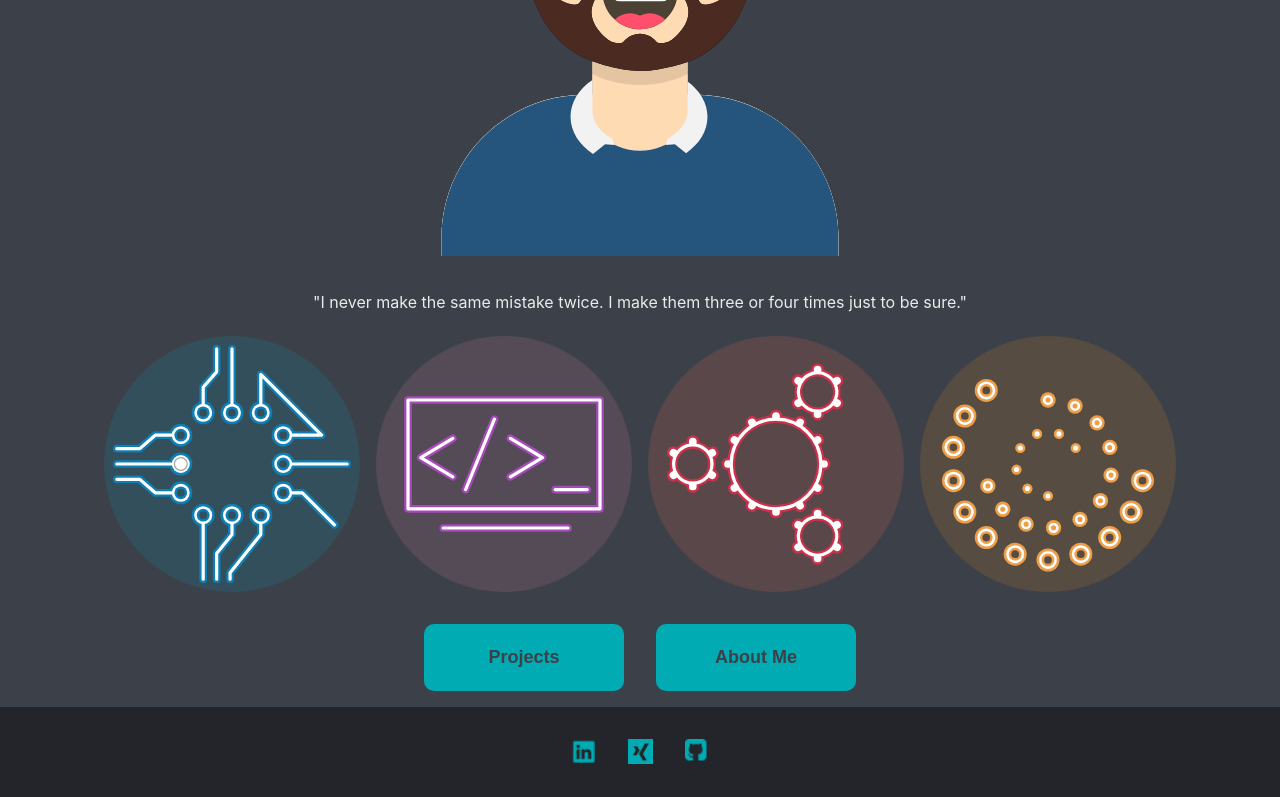
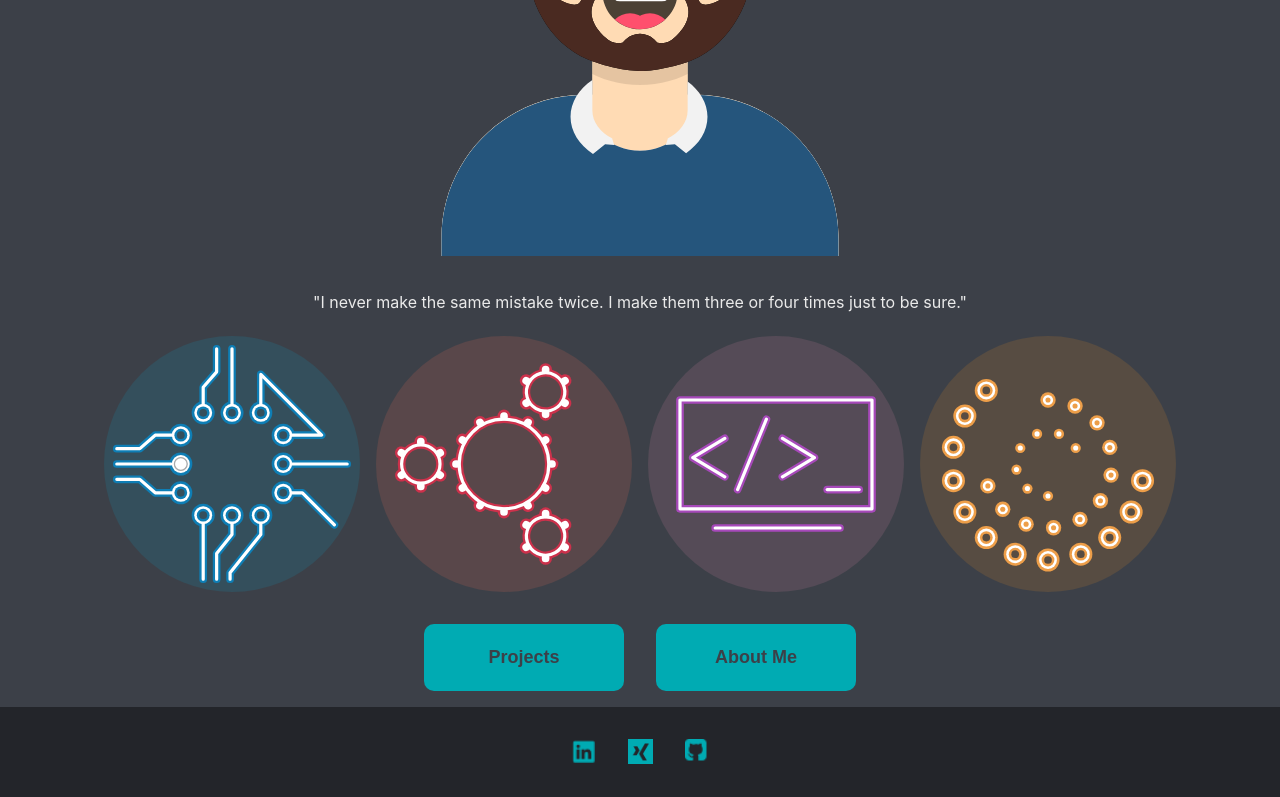
Before and after one commit to cgrundman/christian-grundman-website, a React (Create React App) app: page / in a window 1280 px wide. Shown: the part 438-1235 px from the top of the page. Built offline with nearby package versions, Linux system fonts and the light colour scheme.

Commit message:
convert programming to jsx

```diff
--- /dev/null
+++ b/src/logos/programming.jsx
@@ -0,0 +1,93 @@
+import * as React from "react";
+const Programming = (props) => (
+  <svg
+    xmlns="http://www.w3.org/2000/svg"
+    viewBox="0 0 400 400"
+    {...props}
+  >
+    <circle cx="200" cy="200" r="200" fill="#554b57" stroke="transparent" />
+    <g fill="transparent" stroke-linecap="round" stroke-linejoin="round">
+      <path
+        stroke="#a749ba"
+        stroke-width="12"
+        d="M50 270V100h300v170zm55 30h195"
+      />
+      <path
+        stroke="#a749ba"
+        stroke-width="12"
+        d="m120 220-50-30 50-30m20 80 45-110m25 90 50-30-50-30"
+      />
+      <path stroke="#fff" stroke-width="5" d="M50 270V100h300v170zm55 30h195" />
+      <path
+        stroke="#fff"
+        stroke-width="5"
+        d="m120 220-50-30 50-30m20 80 45-110m25 90 50-30-50-30"
+      />
+      <path stroke="#a749ba" stroke-width="12" d="M280 240h50">
+        <animate
+          id="on"
+          attributeName="opacity"
+          from="0"
+          to="1"
+          dur="0.05s"
+          begin="0;holdOff.end"
+        />
+        <animate
+          id="holdOn"
+          attributeName="opacity"
+          from="1"
+          to="1"
+          dur="0.45s"
+          begin="on.end"
+        />
+        <animate
+          id="off"
+          attributeName="opacity"
+          from="1"
+          to="0"
+          dur="0.05s"
+          begin="holdOn.end"
+        />
+        <animate
+          id="holdOff"
+          attributeName="opacity"
+          from="0"
+          to="0"
+          dur="0.45s"
+          begin="off.end"
+        />
+      </path>
+      <path stroke="#fff" stroke-width="5" d="M280 240h50">
+        <animate
+          attributeName="opacity"
+          from="0"
+          to="1"
+          dur="0.05s"
+          begin="0s;holdOff.end"
+        />
+        <animate
+          attributeName="opacity"
+          from="1"
+          to="1"
+          dur="0.45s"
+          begin="on.end"
+        />
+        <animate
+          attributeName="opacity"
+          from="1"
+          to="0"
+          dur="0.05s"
+          begin="onHold.end"
+        />
+        <animate
+          attributeName="opacity"
+          from="0"
+          to="0"
+          dur="0.45s"
+          begin="off.end"
+        />
+      </path>
+    </g>
+  </svg>
+);
+export default Programming;
--- a/src/pages/HomePage.js
+++ b/src/pages/HomePage.js
@@ -3,8 +3,8 @@ import { Link } from "react-router-dom";
 
 import professional from '../avatars/professional.svg'
 import Electrical from "../logos/electrical.jsx";
-import programmingLogo from '../logos/programming.svg'
 import Mechanical from "../logos/mechanical.jsx";
+import Programming from "../logos/programming.jsx";
 import projectManagementLogo from '../logos/project_management.svg'
 import PageContent from "../components/PageContent.js";
 import classes from "../components/PageContent.module.css"
@@ -35,8 +35,8 @@ function HomePage() {
                 </div>
                 <div>
                     <Electrical className={classes.logo} onClick={() => toggleInfo(1) } alt="electricalLogo" />
-                    <img src={programmingLogo} className={classes.logo} onClick={() => toggleInfo(3) } alt="programmingLogo" />
                     <Mechanical className={classes.logo} onClick={() => toggleInfo(2) } alt="mechanicalLogo" />
+                    <Programming className={classes.logo} onClick={() => toggleInfo(3) } alt="programmingLogo" />
                     <img src={projectManagementLogo} className={classes.logo} onClick={() => toggleInfo(4) } alt="projectManagementLogo" />
                 </div>
             </div>
```
